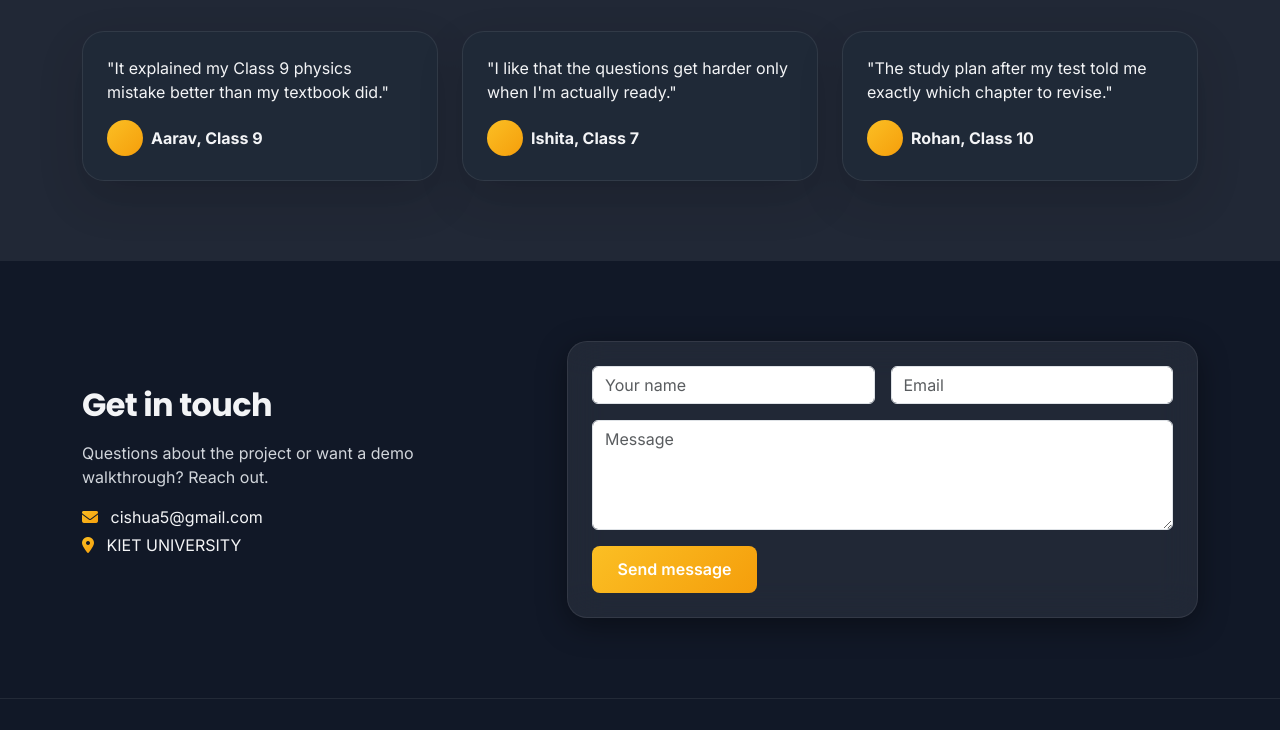
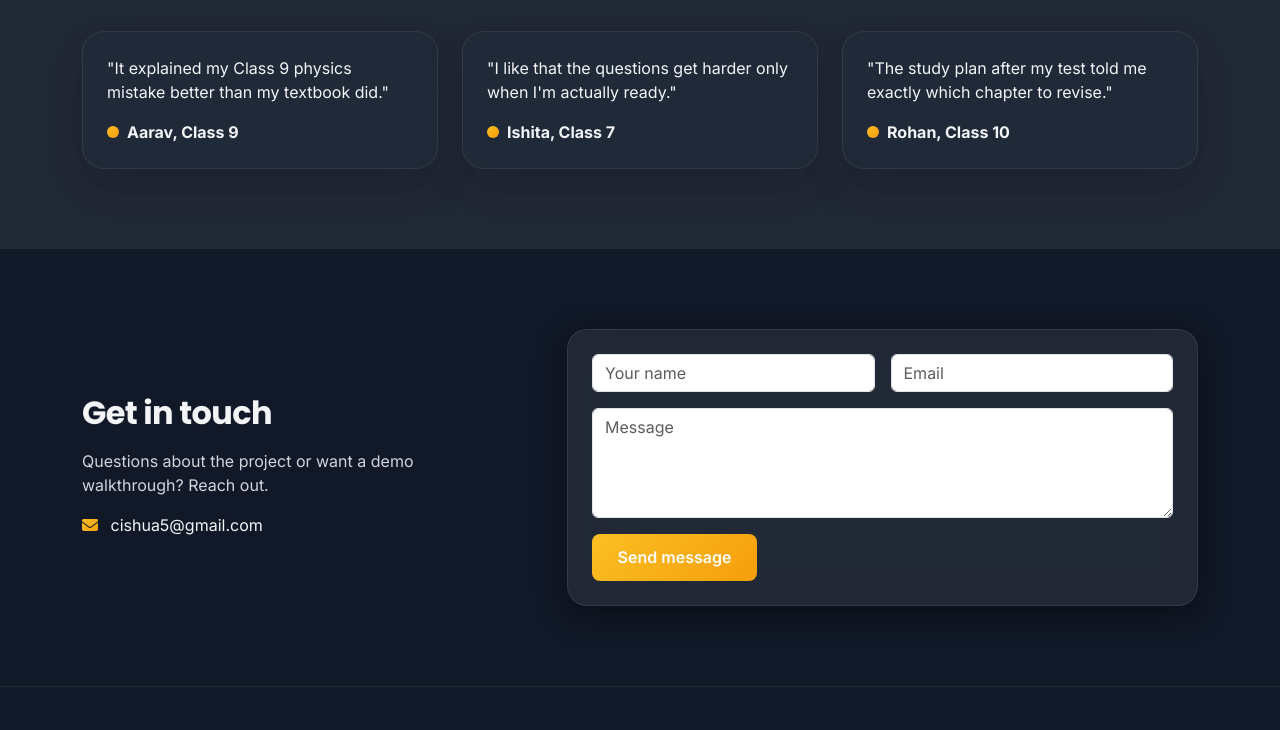
Before and after one commit to AbhayPratap3014/tutorwise, a plain HTML site: page frontend/index.html in a window 1280 px wide. Shown: the part 2170-2900 px from the top of the page. Drawn offline with nearby package versions, Linux system fonts and the light colour scheme.

Commit message:
ui: simplify testimonial avatars to small dots and remove university line

```diff
--- a/frontend/css/style.css
+++ b/frontend/css/style.css
@@ -287,6 +287,12 @@ a { text-decoration: none; }
 .chart-bar-preview {
   flex: 1;
   max-width: 240px;
+}
+
+.testimonial-dot {
+  width: 12px;
+  height: 12px;
+  border-radius: 50%;
 }
 
 .chart-bar-preview canvas {
--- a/frontend/index.html
+++ b/frontend/index.html
@@ -200,7 +200,7 @@
         <div class="solid-card p-4 h-100">
           <p class="mb-3">"It explained my Class 9 physics mistake better than my textbook did."</p>
           <div class="d-flex align-items-center gap-2">
-            <div class="rounded-circle bg-gradient-brand" style="width:36px;height:36px;"></div>
+            <div class="testimonial-dot bg-gradient-brand"></div>
             <div><strong>Aarav, Class 9</strong></div>
           </div>
         </div>
@@ -209,7 +209,7 @@
         <div class="solid-card p-4 h-100">
           <p class="mb-3">"I like that the questions get harder only when I'm actually ready."</p>
           <div class="d-flex align-items-center gap-2">
-            <div class="rounded-circle bg-gradient-brand" style="width:36px;height:36px;"></div>
+            <div class="testimonial-dot bg-gradient-brand"></div>
             <div><strong>Ishita, Class 7</strong></div>
           </div>
         </div>
@@ -218,7 +218,7 @@
         <div class="solid-card p-4 h-100">
           <p class="mb-3">"The study plan after my test told me exactly which chapter to revise."</p>
           <div class="d-flex align-items-center gap-2">
-            <div class="rounded-circle bg-gradient-brand" style="width:36px;height:36px;"></div>
+            <div class="testimonial-dot bg-gradient-brand"></div>
             <div><strong>Rohan, Class 10</strong></div>
           </div>
         </div>
@@ -235,7 +235,6 @@
         <h2 class="mb-3">Get in touch</h2>
         <p class="text-muted-soft">Questions about the project or want a demo walkthrough? Reach out.</p>
         <p class="mb-1"><i class="fa-solid fa-envelope me-2 text-gradient"></i> cishua5@gmail.com</p>
-        <p><i class="fa-solid fa-location-dot me-2 text-gradient"></i> KIET UNIVERSITY</p>
       </div>
       <div class="col-lg-7">
         <form id="contactForm" class="glass-card p-4">
```
